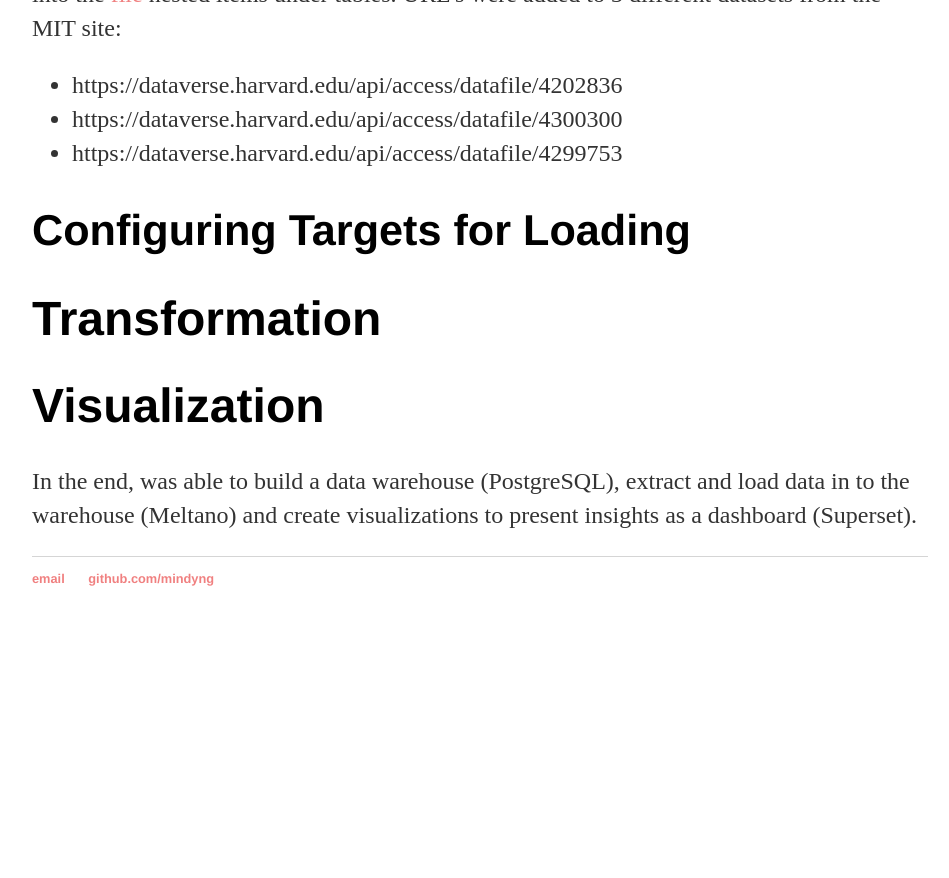
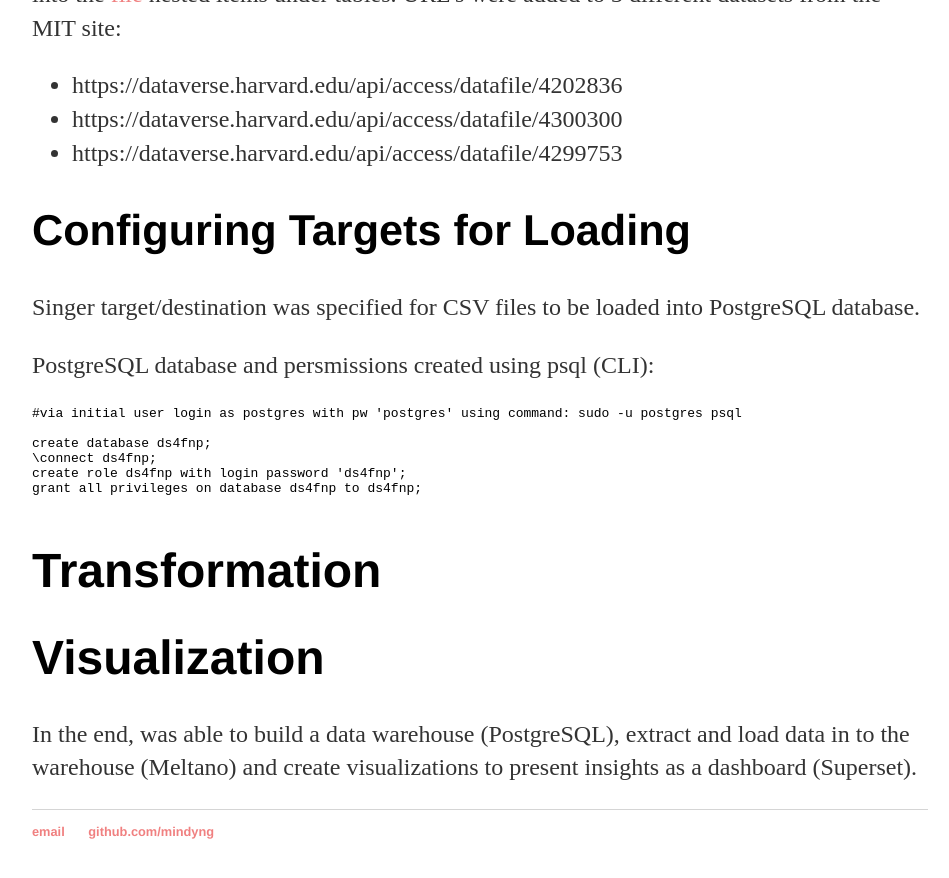
Before and after one commit to mindyng/mindyng.github.io, a Jekyll site: the page built from _posts/2021-02-24-Modern-Data-Stack-from-Scratch.md, in a window 1280 px wide and 900 px high, scrolled down 2338 px. Shown: the top 878 px of the window, without its empty margins (160-1109 px from the left). Built offline with Jekyll 4.4.1, drawn with Linux system fonts in a browser that asks for light colours; our own code applies the rules of GitHub Pages for plain Markdown files; before the commit the page ends 2986 px from its top, so only the background shows below that.

Commit message:
Update 2021-02-24-Modern-Data-Stack-from-Scratch.md

````diff
--- a/_posts/2021-02-24-Modern-Data-Stack-from-Scratch.md
+++ b/_posts/2021-02-24-Modern-Data-Stack-from-Scratch.md
@@ -65,7 +65,19 @@
 
 ## Configuring Targets for Loading
 
+Singer target/destination was specified for CSV files to be loaded into PostgreSQL database.
 
+PostgreSQL database and persmissions created using psql (CLI):
+
+```
+#via initial user login as postgres with pw 'postgres' using command: sudo -u postgres psql
+
+create database ds4fnp;
+\connect ds4fnp;
+create role ds4fnp with login password 'ds4fnp';
+grant all privileges on database ds4fnp to ds4fnp;
+
+```
 
 # Transformation
 
````
